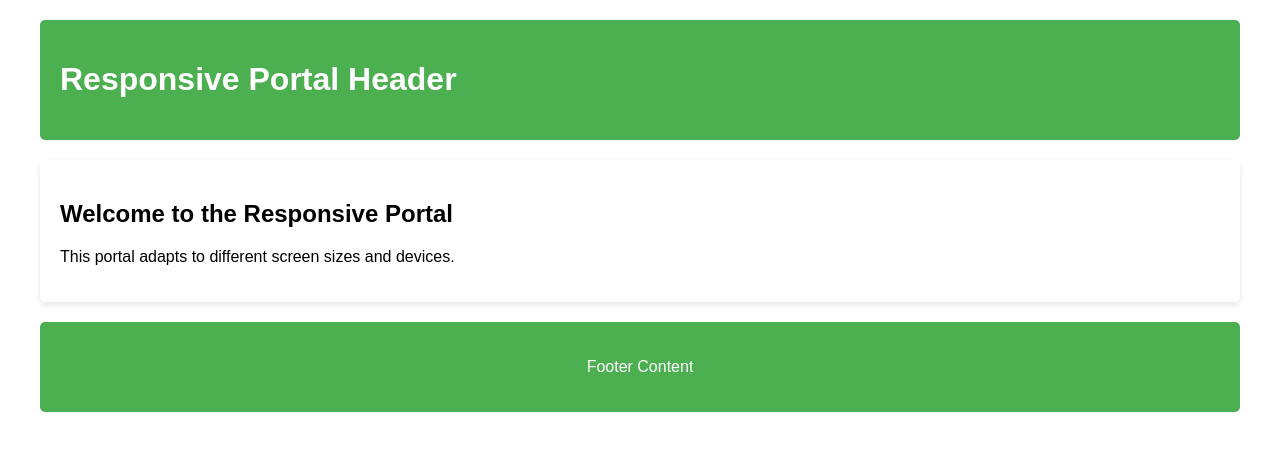
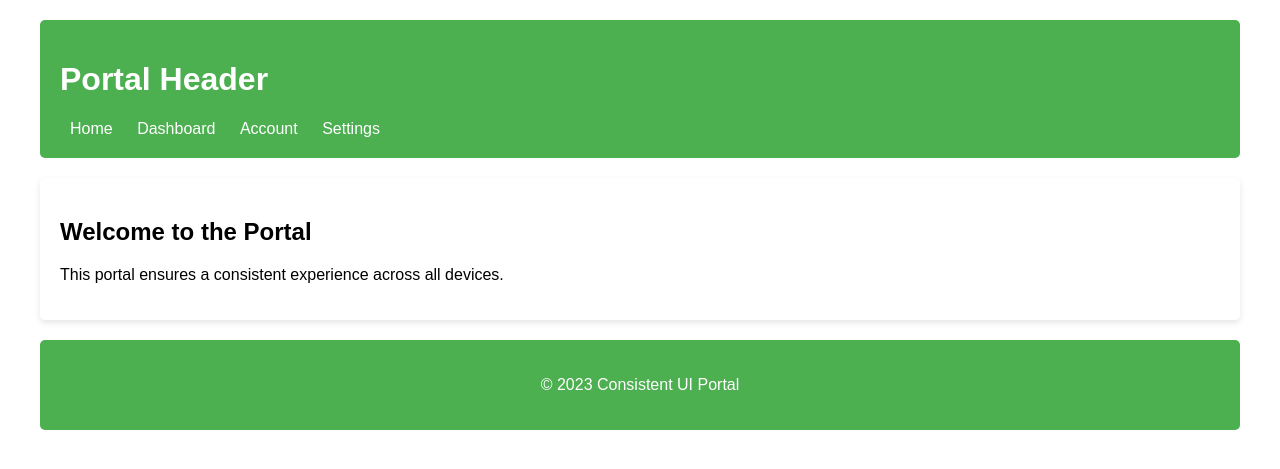
Before and after one commit to Pardhu-Guttula/BankingUsecase, a Python web app: template backend/templates/index.html in a window 1280 px wide. Shown: the top 469 px of the page. Run offline with Jinja, Linux system fonts and the light colour scheme; the template is opened without the code that fills it, so the values that code supplies are empty.

Commit message:
commited by n8n

```diff
--- a/backend/templates/index.html
+++ b/backend/templates/index.html
@@ -1,24 +1,30 @@
-<!-- Epic Title: Implement Adaptive Layouts -->
+<!-- Epic Title: Consistency Across Devices -->
 
 <!DOCTYPE html>
 <html lang="en">
 <head>
     <meta charset="UTF-8">
     <meta name="viewport" content="width=device-width, initial-scale=1.0">
-    <title>Responsive Portal</title>
+    <title>Consistent UI Portal</title>
     <link rel="stylesheet" href="{{ url_for('static', filename='css/styles.css') }}">
 </head>
 <body>
     <div class="container">
-        <header class="header">
-            <h1>Responsive Portal Header</h1>
+        <header>
+            <h1>Portal Header</h1>
+            <nav>
+                <a href="#">Home</a>
+                <a href="#">Dashboard</a>
+                <a href="#">Account</a>
+                <a href="#">Settings</a>
+            </nav>
         </header>
         <main class="main-content">
-            <h2>Welcome to the Responsive Portal</h2>
-            <p>This portal adapts to different screen sizes and devices.</p>
+            <h2>Welcome to the Portal</h2>
+            <p>This portal ensures a consistent experience across all devices.</p>
         </main>
-        <footer class="footer">
-            <p>Footer Content</p>
+        <footer>
+            <p>&copy; 2023 Consistent UI Portal</p>
         </footer>
     </div>
 </body>
```
